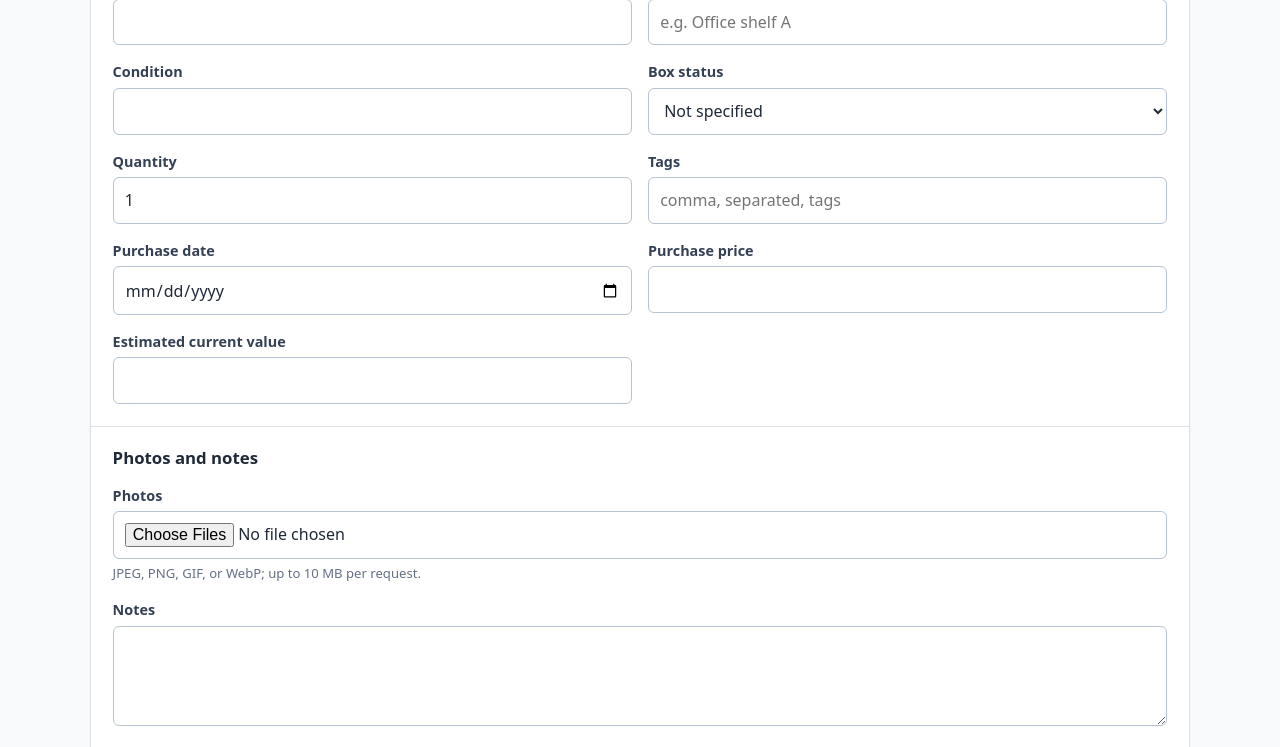
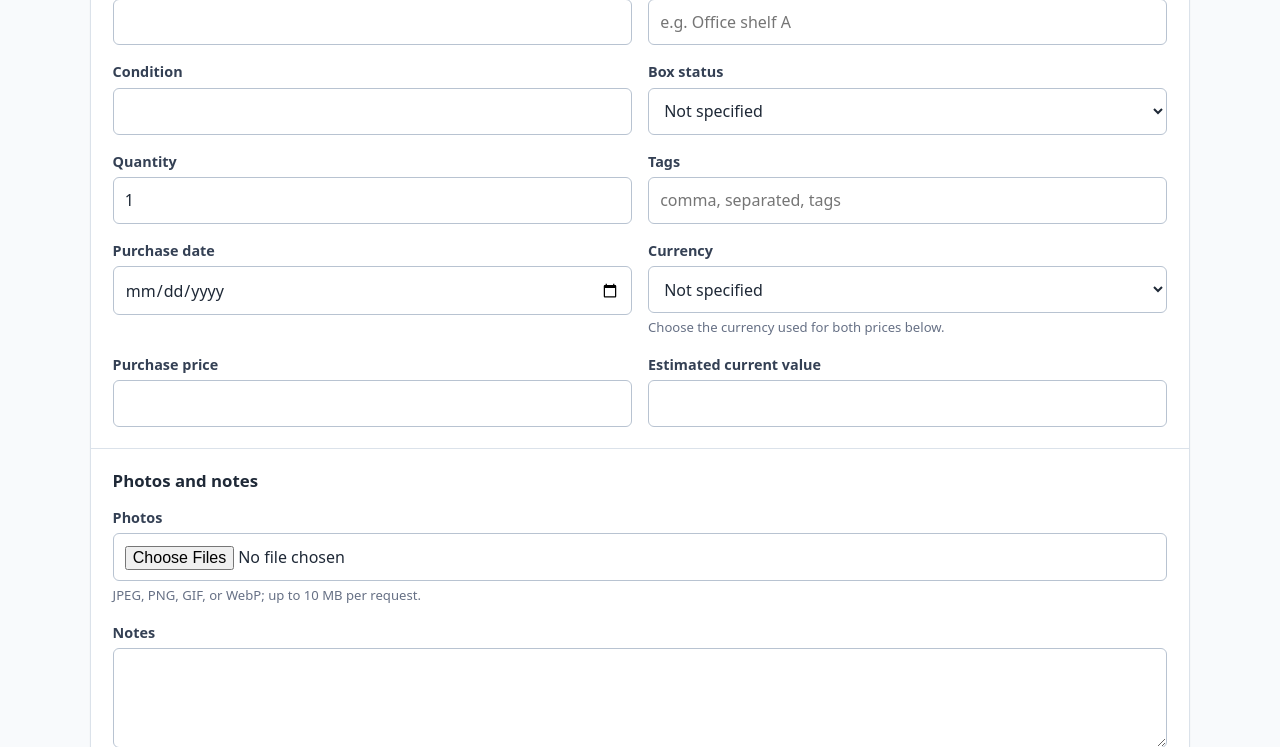
Before and after one commit to sys-MWell/Inventory_Catalog, a Flask app: page /items/new in a window 1280 px wide. Shown: the part 669-1416 px from the top of the page. Run offline with Flask 3, Linux system fonts and the light colour scheme; the visitor is signed in with stand-in values (Sample User, id 1); data comes from the database, SQL or seed files in the repository.

Commit message:
Added currency selector.

```diff
--- a/Inventory_Catalog/app.py
+++ b/Inventory_Catalog/app.py
@@ -45,6 +45,9 @@ def create_app():
                 db.execute("ALTER TABLE items ADD COLUMN box_condition TEXT")
             if "quantity" not in columns:
                 db.execute("ALTER TABLE items ADD COLUMN quantity INTEGER NOT NULL DEFAULT 1")
+            if "currency" not in columns:
+                db.execute("ALTER TABLE items ADD COLUMN currency TEXT")
+            db.executemany("INSERT OR IGNORE INTO currencies (code, name) VALUES (?, ?)", (("USD", "US Dollar"), ("GBP", "British Pound"), ("EUR", "Euro")))
             db.execute("CREATE INDEX IF NOT EXISTS idx_items_brand ON items(brand_id)")
             ensure_accounts(db)
 
@@ -66,6 +69,7 @@ def create_app():
         with connect_db() as db:
             types = db.execute("SELECT * FROM item_types ORDER BY name").fetchall()
             brands = db.execute("SELECT * FROM brands ORDER BY name").fetchall()
+            currencies = db.execute("SELECT code, name FROM currencies ORDER BY code").fetchall()
             fields = []
             if item_type_id:
                 rows = db.execute("SELECT * FROM item_fields WHERE item_type_id = ? ORDER BY sort_order, label", (item_type_id,)).fetchall()
@@ -73,7 +77,7 @@ def create_app():
                     field = dict(row)
                     field["options"] = [option["value"] for option in db.execute("SELECT value FROM item_field_options WHERE field_id = ? ORDER BY sort_order, value", (row["id"],)).fetchall()]
                     fields.append(field)
-        return types, brands, fields
+        return types, brands, currencies, fields
 
     def get_item(item_id):
         with connect_db() as db:
@@ -204,6 +208,7 @@ def create_app():
             "purchase_date": request.form.get("purchase_date", "").strip(),
             "purchase_price": request.form.get("purchase_price", "").strip() or None,
             "estimated_value": request.form.get("estimated_value", "").strip() or None,
+            "currency": request.form.get("currency", "").strip().upper() or None,
             "tags": request.form.get("tags", "").strip(),
             "notes": request.form.get("notes", "").strip(),
             "details": details,
@@ -225,8 +230,16 @@ def create_app():
             if data[field] is not None:
                 try:
                     data[field] = float(data[field])
+                    if data[field] < 0:
+                        errors.append(f"{field.replace('_', ' ').title()} cannot be negative.")
                 except ValueError:
                     errors.append(f"{field.replace('_', ' ').title()} must be a number.")
+        with connect_db() as db:
+            valid_currencies = {row["code"] for row in db.execute("SELECT code FROM currencies").fetchall()}
+        if data["currency"] is not None and data["currency"] not in valid_currencies:
+            errors.append("Choose a currency from the available options.")
+        if (data["purchase_price"] is not None or data["estimated_value"] is not None) and data["currency"] is None:
+            errors.append("Choose a currency when entering a price or estimated value.")
         return errors
 
     @app.route("/items/new", methods=["GET", "POST"])
@@ -245,16 +258,16 @@ def create_app():
                 with connect_db() as db:
                     cursor = db.execute("""
                         INSERT INTO items (name, description, item_type_id, brand_id, category, location, condition,
-                        box_condition, quantity, purchase_date, purchase_price, estimated_value, tags, notes, details, created_at, updated_at)
-                        VALUES (?, ?, ?, ?, ?, ?, ?, ?, ?, ?, ?, ?, ?, ?, ?, ?, ?)
-                    """, (data["name"], data["description"], data["item_type_id"], data["brand_id"], data["category"], data["location"], data["condition"], data["box_condition"], data["quantity"], data["purchase_date"], data["purchase_price"], data["estimated_value"], data["tags"], data["notes"], json.dumps(data["details"]), timestamp, timestamp))
+                        box_condition, quantity, currency, purchase_date, purchase_price, estimated_value, tags, notes, details, created_at, updated_at)
+                        VALUES (?, ?, ?, ?, ?, ?, ?, ?, ?, ?, ?, ?, ?, ?, ?, ?, ?, ?)
+                    """, (data["name"], data["description"], data["item_type_id"], data["brand_id"], data["category"], data["location"], data["condition"], data["box_condition"], data["quantity"], data["currency"], data["purchase_date"], data["purchase_price"], data["estimated_value"], data["tags"], data["notes"], json.dumps(data["details"]), timestamp, timestamp))
                     item_id = cursor.lastrowid
                 save_uploads(item_id)
                 flash("Item added.", "success")
                 return redirect(url_for("item_detail", item_id=item_id))
         selected_type = data.get("item_type_id")
-        types, brands, fields = form_configuration(selected_type)
-        return render_template("item_form.html", item=None, types=types, brands=brands, fields=fields, data=data, title="Add item")
+        types, brands, currencies, fields = form_configuration(selected_type)
+        return render_template("item_form.html", item=None, types=types, brands=brands, currencies=currencies, fields=fields, data=data, title="Add item")
 
     @app.route("/items/<int:item_id>/edit", methods=["GET", "POST"])
     @admin_required
@@ -272,13 +285,13 @@ def create_app():
                 with connect_db() as db:
                     db.execute("""
                         UPDATE items SET name=?, description=?, item_type_id=?, brand_id=?, category=?, location=?, condition=?,
-                        box_condition=?, quantity=?, purchase_date=?, purchase_price=?, estimated_value=?, tags=?, notes=?, details=?, updated_at=? WHERE id=?
-                    """, (data["name"], data["description"], data["item_type_id"], data["brand_id"], data["category"], data["location"], data["condition"], data["box_condition"], data["quantity"], data["purchase_date"], data["purchase_price"], data["estimated_value"], data["tags"], data["notes"], json.dumps(data["details"]), now(), item_id))
+                        box_condition=?, quantity=?, currency=?, purchase_date=?, purchase_price=?, estimated_value=?, tags=?, notes=?, details=?, updated_at=? WHERE id=?
+                    """, (data["name"], data["description"], data["item_type_id"], data["brand_id"], data["category"], data["location"], data["condition"], data["box_condition"], data["quantity"], data["currency"], data["purchase_date"], data["purchase_price"], data["estimated_value"], data["tags"], data["notes"], json.dumps(data["details"]), now(), item_id))
                 save_uploads(item_id)
                 flash("Item updated.", "success")
                 return redirect(url_for("item_detail", item_id=item_id))
-        types, brands, fields = form_configuration(data.get("item_type_id"))
-        return render_template("item_form.html", item=item, types=types, brands=brands, fields=fields, data=data, title="Edit item")
+        types, brands, currencies, fields = form_configuration(data.get("item_type_id"))
+        return render_template("item_form.html", item=item, types=types, brands=brands, currencies=currencies, fields=fields, data=data, title="Edit item")
 
     @app.route("/items/<int:item_id>")
     @login_required
@@ -457,7 +470,7 @@ def create_app():
         if format == "csv":
             import csv
             output = io.StringIO()
-            fields = ["id", "name", "type_name", "brand_name", "category", "location", "condition", "box_condition", "quantity", "purchase_date", "purchase_price", "estimated_value", "tags", "notes", "created_at", "updated_at"]
+            fields = ["id", "name", "type_name", "brand_name", "category", "location", "condition", "box_condition", "quantity", "currency", "purchase_date", "purchase_price", "estimated_value", "tags", "notes", "created_at", "updated_at"]
             writer = csv.DictWriter(output, fieldnames=fields, extrasaction="ignore")
             writer.writeheader(); writer.writerows(items)
             response = app.response_class(output.getvalue(), mimetype="text/csv")
--- a/Inventory_Catalog/schema.sql
+++ b/Inventory_Catalog/schema.sql
@@ -15,6 +15,11 @@ CREATE TABLE IF NOT EXISTS item_types (
 
 CREATE TABLE IF NOT EXISTS brands (
 	id INTEGER PRIMARY KEY AUTOINCREMENT,
+	name TEXT NOT NULL UNIQUE
+);
+
+CREATE TABLE IF NOT EXISTS currencies (
+	code TEXT PRIMARY KEY,
 	name TEXT NOT NULL UNIQUE
 );
 
@@ -49,6 +54,7 @@ CREATE TABLE IF NOT EXISTS items (
 	condition TEXT,
 	box_condition TEXT,
 	quantity INTEGER NOT NULL DEFAULT 1,
+	currency TEXT,
 	purchase_date TEXT,
 	purchase_price REAL,
 	estimated_value REAL,
@@ -83,6 +89,9 @@ INSERT OR IGNORE INTO item_types (name) VALUES
 INSERT OR IGNORE INTO brands (name) VALUES
 	('Disney'), ('Universal'), ('LEGO'), ('Funko'), ('Hasbro'), ('Mattel'),
 	('Nintendo'), ('Sony'), ('Microsoft'), ('Apple'), ('Samsung'), ('Other');
+
+INSERT OR IGNORE INTO currencies (code, name) VALUES
+	('USD', 'US Dollar'), ('GBP', 'British Pound'), ('EUR', 'Euro');
 
 INSERT OR IGNORE INTO item_fields (item_type_id, field_key, label, input_type, sort_order)
 SELECT id, 'author', 'Author', 'text', 10 FROM item_types WHERE name = 'Book';
--- a/Inventory_Catalog/templates/item_form.html
+++ b/Inventory_Catalog/templates/item_form.html
@@ -101,6 +101,19 @@
                 </div>
 
                 <div>
+                    <label for="currency">Currency</label>
+                    <select id="currency" name="currency">
+                        <option value="">Not specified</option>
+                        {% for currency in currencies %}
+                            <option value="{{ currency.code }}" {% if data.get('currency') == currency.code %}selected{% endif %}>
+                                {{ currency.code }} - {{ currency.name }}
+                            </option>
+                        {% endfor %}
+                    </select>
+                    <small class="help">Choose the currency used for both prices below.</small>
+                </div>
+
+                <div>
                     <label for="purchase_price">Purchase price</label>
                     <input id="purchase_price" name="purchase_price" type="number" step="0.01" min="0" value="{{ data.get('purchase_price', '') or '' }}">
                 </div>
```
Also changed, not shown: Inventory_Catalog/templates/item_detail.html (+5 -2 lines), Inventory_Catalog/README.md, README.md.
